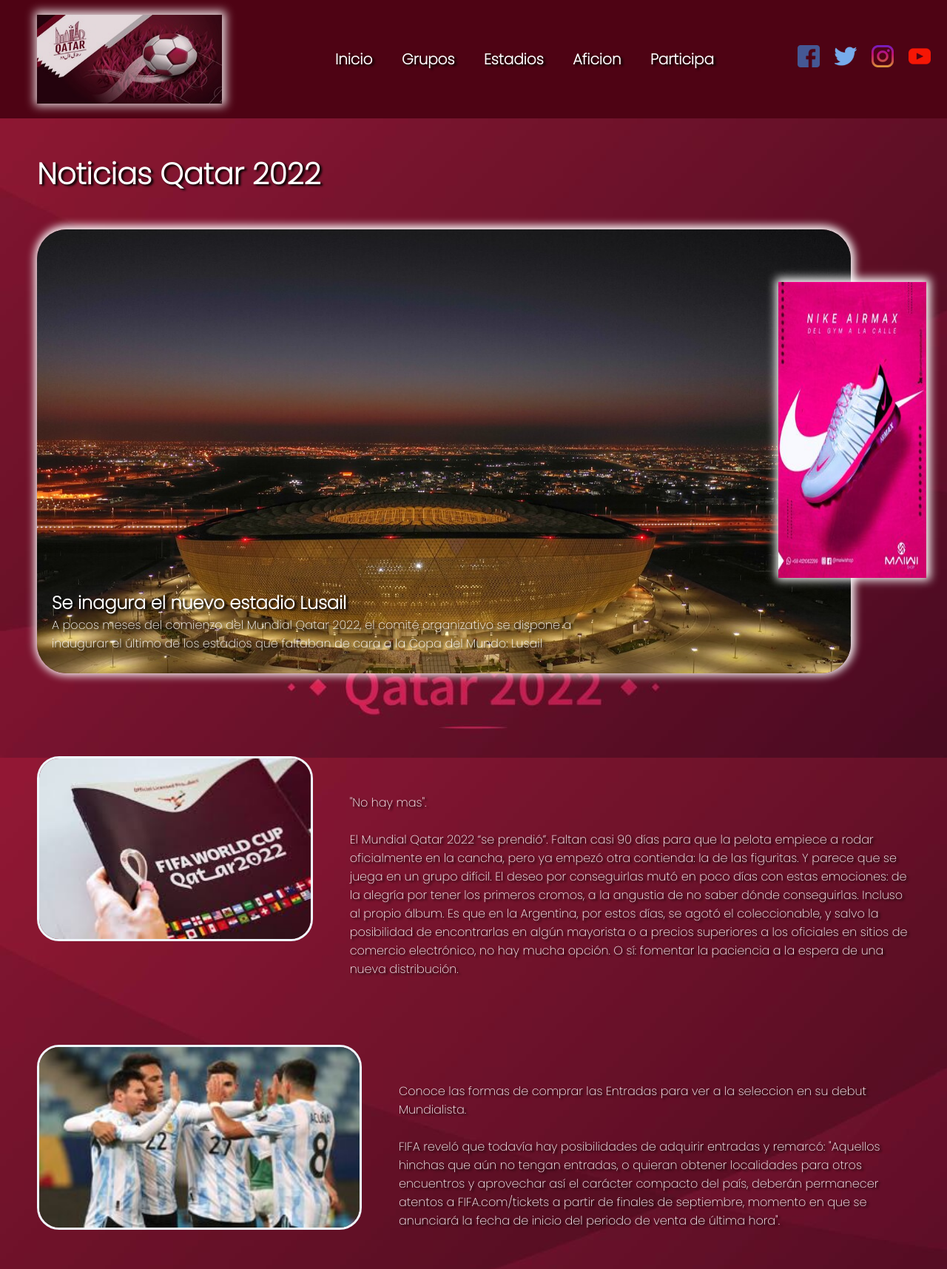
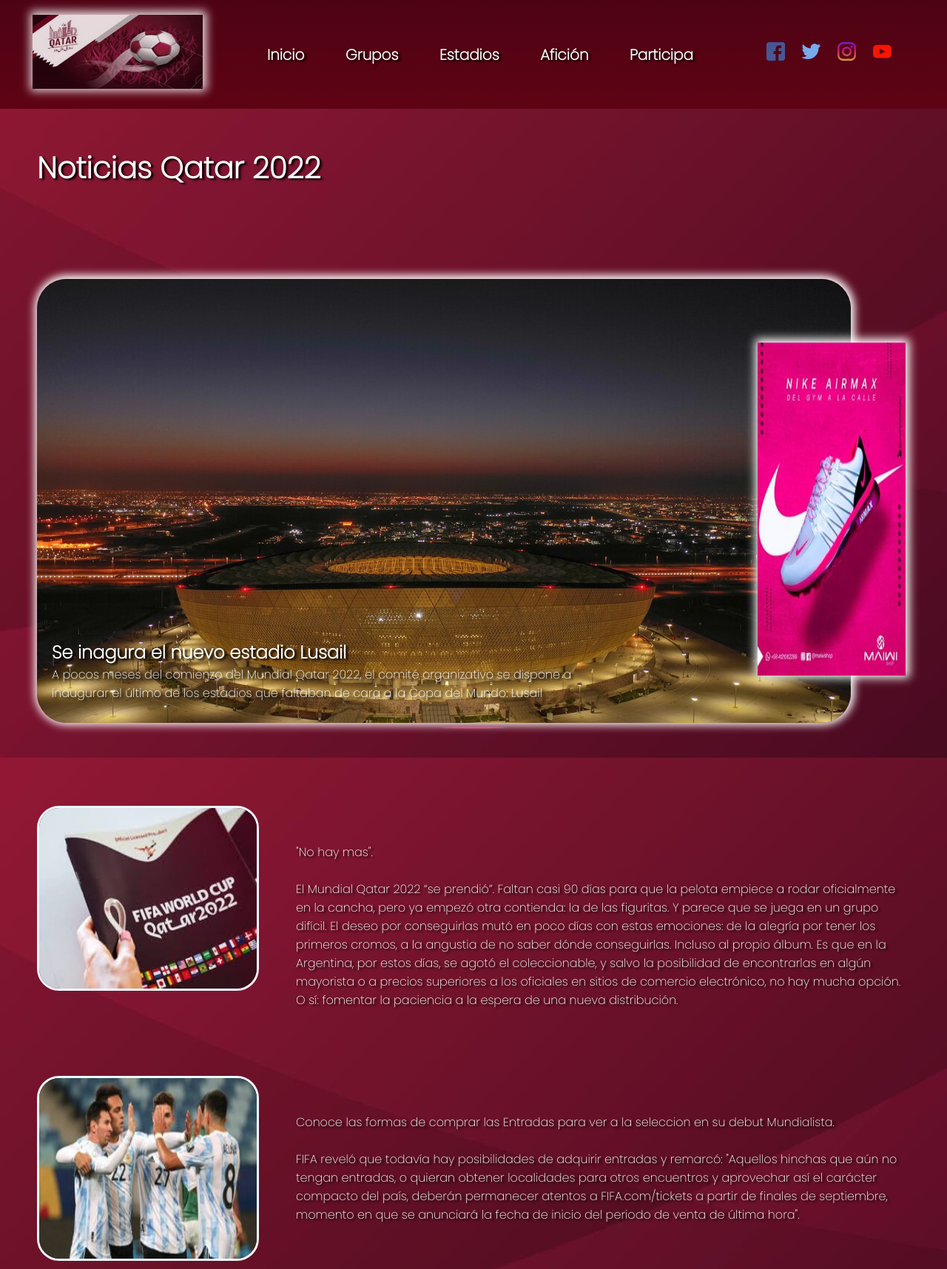
Before and after one commit to LeanDellacasa/Mundial-2022, a plain HTML site: page index.html in a window 1280 px wide. Shown: the top 1715 px of the page at 74% size. Drawn offline with nearby package versions, Linux system fonts and the light colour scheme.

Commit message:
correcciones y animaciones

```diff
--- a/index.html
+++ b/index.html
@@ -8,11 +8,16 @@
     <meta http-equiv="X-UA-Compatible" content="IE=edge">
     <meta name="viewport" content="width=device-width, initial-scale=1.0">
     <link rel="shortcut icon" href="imagenes/icono.ico" type="image/x-icon">
+    <!-- Animaciones -->
+    <link rel="stylesheet" href="https://cdnjs.cloudflare.com/ajax/libs/animate.css/4.1.1/animate.min.css" />
+    <link href="https://unpkg.com/aos@2.3.1/dist/aos.css" rel="stylesheet">
+    <!-- Hoja de Estilos -->
     <link rel="stylesheet" href="style.css">
+    <!-- Fuentes -->
     <link rel="preconnect" href="https://fonts.googleapis.com">
     <link rel="preconnect" href="https://fonts.gstatic.com" crossorigin>
     <link href="https://fonts.googleapis.com/css2?family=Poppins:wght@200&display=swap" rel="stylesheet">
-    <link rel="stylesheet" href="https://cdnjs.cloudflare.com/ajax/libs/animate.css/4.1.1/animate.min.css" />
+
     <title>Qatar 2022</title>
 </head>
 
@@ -20,7 +25,7 @@
 
 <body class="body-container">
 
-    <header class="header-container">
+    <header>
 
         <nav class="header__nav">
 
@@ -34,7 +39,7 @@
                 <li><a href="index.html">Inicio</a></li>
                 <li><a href="pages/grupos.html">Grupos</a></li>
                 <li><a href="pages/estadios.html">Estadios</a></li>
-                <li><a href="pages/aficion.html">Aficion</a></li>
+                <li><a href="pages/aficion.html">Afición</a></li>
                 <li><a href="pages/participa.html">Participa</a></li>
             </ul>
 
@@ -70,10 +75,10 @@
 
     <main class="main-container">
         <!-- Noticia Principal -->
+        <h1 class="article__titulo">Noticias Qatar 2022</h1>
+
         <div class="main__encabezado">
             <section class="section__noticia">
-
-                <h1 class="article__titulo">Noticias Qatar 2022</h1>
 
                 <img src="imagenes/estadio-lusail.jpeg" alt="estadio-lusail" class="article__img box__shadow">
 
@@ -97,20 +102,34 @@
 
         <section class="section__subnoticias">
             <div class="subnoti">
-                <img src="imagenes/album.jpeg" alt="album del mundial" class="subnoti__img">
+                <img src="imagenes/album.jpeg" alt="album del mundial" class="subnoti__img" data-aos="flip-left" data-aos-duration="2000" data-aos-delay="200">
                 <p class="subnoti__parrafo">"No hay mas". <br> <br>
-                    El Mundial Qatar 2022 “se prendió”. Faltan casi 90 días para que la pelota empiece a rodar oficialmente en la cancha, pero ya empezó otra contienda: la de las figuritas. Y parece que se juega en un grupo difícil. El deseo por conseguirlas mutó en poco días con estas emociones: de la alegría por tener los primeros cromos, a la angustia de no saber dónde conseguirlas. Incluso al propio álbum. Es que en la Argentina, por estos días, se agotó el coleccionable, y salvo la posibilidad de encontrarlas en algún mayorista o a precios superiores a los oficiales en sitios de comercio electrónico, no hay mucha opción. O sí: fomentar la paciencia a la espera de una nueva distribución.</p>
-            </div>
-            <div class="subnoti">
-                <img src="imagenes/noticia-entradas.jpg" alt="jugadores abrazados" class="subnoti__img">
-                <p class="subnoti__parrafo">Conoce las formas de comprar las Entradas para ver a la seleccion en su debut Mundialista. <br> <br>
-                    FIFA reveló que todavía hay posibilidades de adquirir entradas y remarcó: "Aquellos hinchas que aún no tengan entradas, o quieran obtener localidades para otros encuentros y aprovechar así el carácter compacto del país, deberán permanecer atentos a FIFA.com/tickets a partir de finales de septiembre, momento en que se anunciará la fecha de inicio del periodo de venta de última hora".
+                    El Mundial Qatar 2022 “se prendió”. Faltan casi 90 días para que la pelota empiece a rodar
+                    oficialmente en la cancha, pero ya empezó otra contienda: la de las figuritas. Y parece que se juega
+                    en un grupo difícil. El deseo por conseguirlas mutó en poco días con estas emociones: de la alegría
+                    por tener los primeros cromos, a la angustia de no saber dónde conseguirlas. Incluso al propio
+                    álbum. Es que en la Argentina, por estos días, se agotó el coleccionable, y salvo la posibilidad de
+                    encontrarlas en algún mayorista o a precios superiores a los oficiales en sitios de comercio
+                    electrónico, no hay mucha opción. O sí: fomentar la paciencia a la espera de una nueva distribución.
                 </p>
             </div>
             <div class="subnoti">
-                <img src="imagenes/noticia-ecuador.jpg" alt="jugadores de ecuador" class="subnoti__img">
+                <img src="imagenes/noticia-entradas.jpg" alt="jugadores abrazados" class="subnoti__img" data-aos="flip-left" data-aos-duration="2000" data-aos-delay="200">
+                <p class="subnoti__parrafo">Conoce las formas de comprar las Entradas para ver a la seleccion en su
+                    debut Mundialista. <br> <br>
+                    FIFA reveló que todavía hay posibilidades de adquirir entradas y remarcó: "Aquellos hinchas que aún
+                    no tengan entradas, o quieran obtener localidades para otros encuentros y aprovechar así el carácter
+                    compacto del país, deberán permanecer atentos a FIFA.com/tickets a partir de finales de septiembre,
+                    momento en que se anunciará la fecha de inicio del periodo de venta de última hora".
+                </p>
+            </div>
+            <div class="subnoti">
+                <img src="imagenes/noticia-ecuador.jpg" alt="jugadores de ecuador" class="subnoti__img" data-aos="flip-left" data-aos-duration="2000" data-aos-delay="200">
                 <p class="subnoti__parrafo">Mira las nuevas camisetas de Ecuador para Qatar 2022 <br> <br>
-                    Alfaro recordó que cuando dio su primera rueda de prensa, tras ser contratado como seleccionador a finales de agosto del 2020, pidió la camiseta de La Tri, y cuando el directivo se la entregó le dijo: "Le entregamos la ilusión de un país entero, hoy el presidente Egas me dice una cosa igual".</p>
+                    Alfaro recordó que cuando dio su primera rueda de prensa, tras ser contratado como seleccionador a
+                    finales de agosto del 2020, pidió la camiseta de La Tri, y cuando el directivo se la entregó le
+                    dijo: "Le entregamos la ilusión de un país entero, hoy el presidente Egas me dice una cosa igual".
+                </p>
             </div>
         </section>
 
@@ -178,7 +197,10 @@
 
 
 
-
+    <script src="https://unpkg.com/aos@2.3.1/dist/aos.js"></script>
+    <script>
+        AOS.init();
+      </script>
 
 </body>
 
--- a/style.css
+++ b/style.css
@@ -20,18 +20,19 @@ body{
 
 /* header */
 
+header{
+    background: rgb(78,3,20);
+    background: linear-gradient(180deg, rgba(78,3,20,1) 0%, rgba(94,3,20,1) 100%);
+}
+
 nav{
-    background-color: #4e0314;
-    display:flex;
-    justify-content: space-between;
+    display: flex;
+    justify-content: space-around;
     align-items: center;
 }
 
 .header__img {
-    display: flex;
-    align-items: center;
-    justify-content: center;
-    padding: 2rem 5rem;
+    padding: 2rem 0rem;
 }
 
 .box__shadow {
@@ -45,17 +46,23 @@ nav{
 }
 
 .nav__img {
-    width: 25rem;
-    height: 12rem;
+    width: 23rem;
+    height: 10rem;
     opacity: 0.85;
 }
 
+.nav__img:hover {
+    transform: scale(1.2);
+    transition: all 2s;
+}
+
 ul {
-    width: 40%;
+    width: 45%;
     list-style-type: none;
     display: flex;
     justify-content: space-between;
     text-shadow: 3px 2px 3px rgb(0, 0, 0);
+
 }
 
 a {
@@ -64,24 +71,29 @@ a {
     font-weight: bold;
     font-size: 2rem;
 }
-    a:hover {
+    li:hover {
     color: #d8a705;
-    transform: scale(1 00.5rem);
-    transition: all 1s;
-  }
+    transform: scale(1.5,1.5);
+    transition: all 1.5s;
+}
 
 .header__redes {
     width: 15%;
     display: flex;
-    justify-content: space-between;
+    justify-content: space-around;
     align-items: center;
     margin-right: 2rem;
 }
 
 .nav__iconoSociales{
-    width: 5rem;
-    height: 5rem;
+    width: 4.5rem;
+    height: 4.5rem;
     padding: 1rem;
+}
+
+.nav__iconoSociales:hover{
+    transform: scale(1.8,1.8);
+    transition: all 1.5s;
 }
 
 /* Body */
@@ -91,28 +103,32 @@ a {
     text-shadow: 3px 2px 3px rgb(0, 0, 0);
 }
 
-/* section Noticia Principal y publi */
-
 .main__encabezado {
     display: flex;
     justify-content: space-between;
 }
 
+/* section Noticia Principal y publi */
+
 .section__noticia {
     width: 80%;
+    margin: auto 0rem;
 }
 
 .article__titulo {
-    padding: 2rem 5rem;
-    margin: 2.5rem 0px;
+    padding: 5rem 5rem;
     font-size: 4rem;
+
 }
 
 .article__img {
-    margin-left: 5rem;
+    margin-left:5rem;
+    margin-top: 7rem;
     border-radius: 4rem;
     width: 110rem ;
     height: 60rem ;
+    animation: slideInLeft;
+    animation-duration: 2.5s;
 }
 
 .section__parrafo {
@@ -120,20 +136,24 @@ a {
     position: relative;
     bottom: 12rem;
     font-weight: 400;
+    animation: slideInLeft;
+    animation-duration: 2.5s;
 }
 
 .sponsor__img {
     width: 20rem;
-    height: 40rem;
-
+    height: 45rem;
+    animation: slideInRight;
+    animation-duration: 2.5s;
 }
 
 .section__sponsor {
-    padding: 2rem;
     width: 20%;
+    margin: auto 0rem;
     display: flex;
-    justify-content: center;
-    align-items: center;
+    align-items: flex-start;
+
+
 }
 
 /* Section Subnoticias */
@@ -150,10 +170,12 @@ a {
 
 .subnoti__img {
     margin-left: 5rem;
-    width: 50rem;
+    width: 30rem;
     height: 25rem;
     border-radius: 3rem;
     border: solid 0.35rem aliceblue;
+    animation: flipInY;
+    animation-duration: 2s;
 }
 
 .subnoti__parrafo {
@@ -170,6 +192,8 @@ a {
     justify-content: center;
     flex-direction: column;
     border: outset 0.5rem #ffffff;
+    background: rgb(78,3,20);
+    background: linear-gradient(180deg, rgba(78,3,20,1) 0%, rgba(0,0,0,1) 100%);
 }
 
 .titulo__cuenta {
@@ -183,14 +207,14 @@ a {
     width: 100%;
 }
 .cuenta__numeros {
+    font-size: 2rem;
     color: #000;
     font-weight: bold;
     background-color: #eeeeee;
     padding: 2rem 2rem;
     border-radius: 50%;
-    border: solid 0.1rem #000;
+    border: solid 0.2rem rgb(104, 102, 102);
     text-shadow: none;
-
 }
 
 
@@ -228,21 +252,20 @@ a {
 .footer__ul {
     width: 100%;
     display: flex;
-
     align-items: center;
     flex-wrap: wrap;
-
 }
 
-.footer__ul a {
+.footer__ul li {
     font-size: medium;
-    color: black;
     text-decoration:underline;
     text-shadow: none;
 }
 
-.footer__ul a:hover {
-    color: #9c5503;
+.footer__ul li:hover {
+    color: #d8a705;
+    transform: scale(1.5, 1.5);
+    transition: all 2s;
   }
 
 .img__patrocinio{
```
